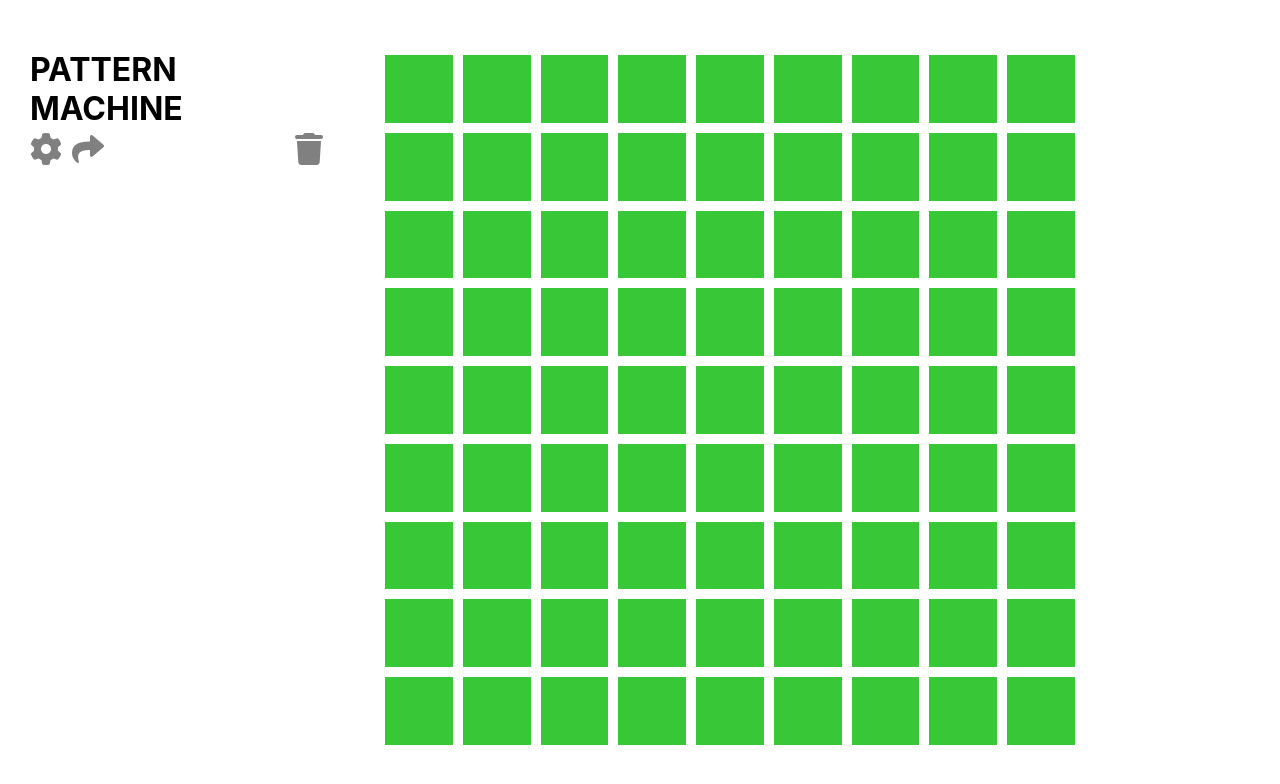
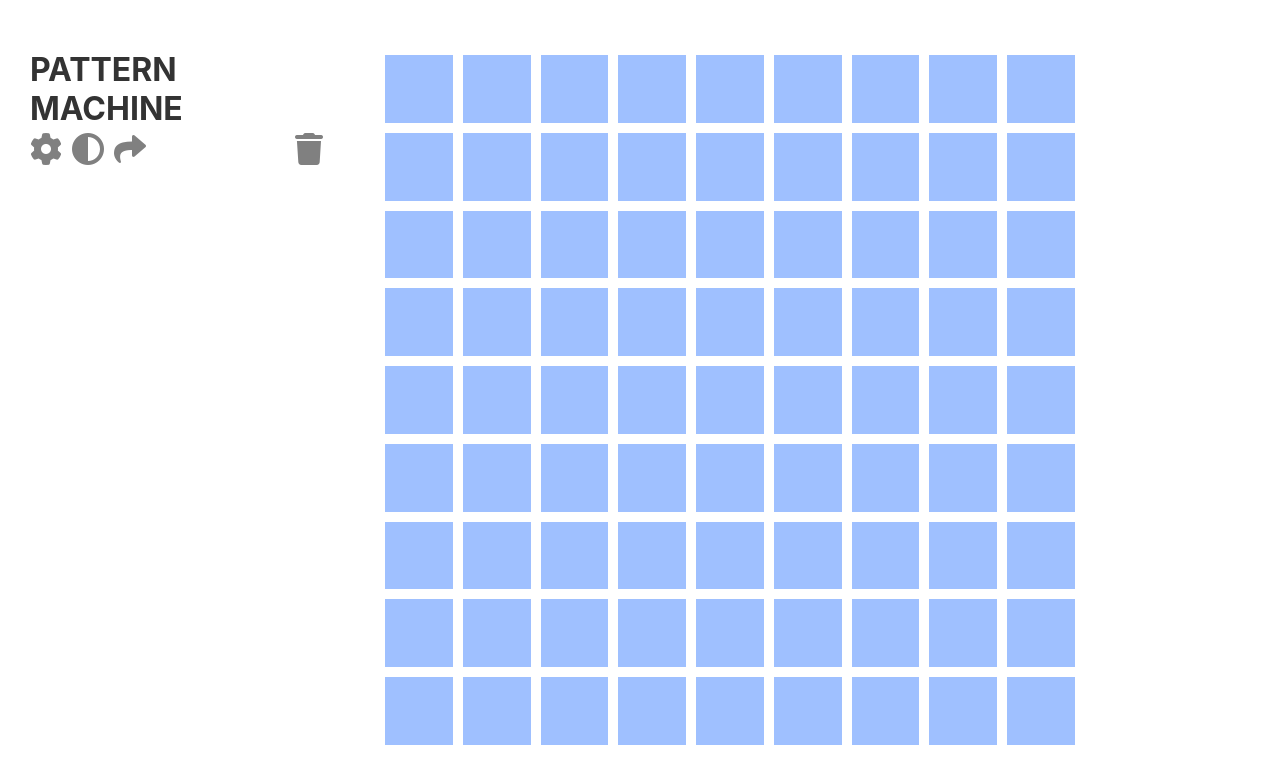
Before and after one commit to beth/pattern-machine, a React app: page / in a window 1280 px wide. Shown: the top 784 px of the page. Built offline with nearby package versions, Linux system fonts and the light colour scheme.

Commit message:
add high contrast mode

```diff
--- a/src/App.css
+++ b/src/App.css
@@ -1,3 +1,15 @@
+:root {
+  --medium-color: rgb(55, 199, 55);
+  --light-color: rgb(255, 196, 0);
+  --dark-color: rgb(140, 29, 231);
+}
+
+:root .high-contrast {
+  --medium-color: rgb(159, 192, 255);
+  --light-color: rgb(255, 152, 90);
+  --dark-color: rgb(51, 51, 51);
+}
+
 /* Reset Styles */
 h1 {
   margin: 0;
@@ -37,28 +49,29 @@ h1 {
   flex-grow: 1;
 }
 
-.square.green {
-  background-color: rgb(55, 199, 55);
+.square.medium {
+  background-color: var(--medium-color);
 }
-.square.yellow {
-  background-color: rgb(255, 196, 0);
+.square.light {
+  background-color: var(--light-color);
 }
-.square.purple {
-  background-color: rgb(140, 29, 231);
+.square.dark {
+  background-color: var(--dark-color);
 }
 
 .title {
   user-select: none;
 }
-.title .green {
-  color: rgb(55, 199, 55);
+.title .medium {
+  color: var(--medium-color);
 }
-.title .yellow {
-  color: rgb(255, 196, 0);
+.title .light {
+  color: var(--light-color);
 }
-.title .purple {
-  color: rgb(140, 29, 231);
+.title .dark {
+  color: var(--dark-color);
 }
+
 
 button {
   height: 40px;
@@ -81,15 +94,15 @@ i {
 }
 
 i:hover {
-  color: rgb(55, 199, 55);
+  color: var(--medium-color);
 }
 
 i:active {
-  color: rgb(255, 196, 0);
+  color: var(--light-color);
 }
 
 i.selected {
-  color: rgb(140, 29, 231);
+  color: var(--dark-color);
 }
 
 .settings {
@@ -141,7 +154,7 @@ i.selected {
 .message {
   margin-left: 5px;
   display: inline-block;
-  color: rgb(55, 199, 55);
+  color: var(--medium-color);
 }
 
 .slideleft {
--- a/src/App.js
+++ b/src/App.js
@@ -11,6 +11,7 @@ import { Title } from './components/title';
 import { Settings } from './components/settings';
 import { Message } from './components/message';
 import { Row } from './components/row';
+import { getEasterEggColors } from './colors';
 
 const MESSAGE_DELAY = 1000;
 
@@ -19,6 +20,7 @@ function App() {
   const [gridSize, setGridSize] = useState(GRID_SIZE);
   const [grid, setGrid] = useState(createNewGrid(GRID_SIZE));
   const [showMessage, setShowMessage] = useState(false);
+  const [highContrast, setHighContrast] = useState(true);
 
   useEffect(() => {
     if (window.screen.width < 550) {
@@ -58,22 +60,27 @@ function App() {
     setShowSettings(!showSettings);
   };
 
+  const toggleHighContrast = () => {
+    setHighContrast(!highContrast);
+  };
+
   const resetGrid = () => {
     setGrid(createNewGrid(gridSize));
   };
 
   const onShareGrid = () => {
-    shareGrid(grid, onCopy);
+    shareGrid(grid, onCopy, highContrast);
   }
 
   return (
-    <div class="app">
+    <div class={`app ${highContrast ? 'high-contrast' : ''}`}>
       <div className="sidebar">
         <div class="header">
-          <Title />
+          <Title colors={getEasterEggColors(highContrast)}/>
           <div class="buttons">
             <div class="left-section">
-              <i onClick={toggleSettings} class={`fas fa-cog fa-2x ${showSettings ? 'selected' : ''}`}></i>
+              <i onClick={toggleSettings} className={`fas fa-cog fa-2x ${showSettings ? 'selected' : ''}`}></i>
+              <i onClick={toggleHighContrast} class="fas fa-circle-half-stroke fa-2x"></i>
               <i onClick={onShareGrid} class="fas fa-share fa-2x"></i>
               <Message showMessage={showMessage}/>
             </div>
--- /dev/null
+++ b/src/colors.js
@@ -0,0 +1,44 @@
+export const SQUARE_COLORS = [
+  {
+    className: 'medium',
+    emoji: '🟩',
+  },
+  {
+    className: 'light',
+    emoji: '\ud83d\udfe8',
+  },
+  {
+    className: 'dark',
+    emoji: '🟪',
+  }
+];
+
+export const HIGH_CONTRAST_SQUARE_COLORS = [
+  {
+    className: 'medium',
+    emoji: '🟦',
+  },
+  {
+    className: 'light',
+    emoji: '🟧',
+  },
+  {
+    className: 'dark',
+    emoji: '⬛',
+  }
+];
+
+export const EASTER_EGG_COLORS = ['black', ...SQUARE_COLORS.map(color => color.className)];
+export const HIGH_CONTRAST_EASTER_EGG_COLORS = [
+  HIGH_CONTRAST_SQUARE_COLORS[2].className,
+  HIGH_CONTRAST_SQUARE_COLORS[0].className,
+  HIGH_CONTRAST_SQUARE_COLORS[1].className,
+];
+
+export function getSquareColors(highContrast) {
+  return highContrast ? HIGH_CONTRAST_SQUARE_COLORS : SQUARE_COLORS;
+}
+
+export function getEasterEggColors(highContrast) {
+  return highContrast ? HIGH_CONTRAST_EASTER_EGG_COLORS : EASTER_EGG_COLORS;
+}
--- a/src/components/square.js
+++ b/src/components/square.js
@@ -1,4 +1,4 @@
-import { SQUARE_COLORS } from "../grid-helpers";
+import { SQUARE_COLORS } from "../colors";
 
 export function Square({color, rowIdx, colIdx, onSquareUpdate}) {
   const onClick = () => {
--- a/src/components/title.js
+++ b/src/components/title.js
@@ -1,11 +1,10 @@
-import { useState  } from 'react';
-import { EASTER_EGG_COLORS } from '../grid-helpers';
-export function Title() {
+import { useState } from 'react';
+export function Title({ colors }) {
   const title = 'PATTERN MACHINE';
   const [letters, setLetters] = useState(Array(title.length).fill(0));
 
   const changeLetter = (index) => {
-    const newValue = (letters[index] + 1) % 4;
+    const newValue = (letters[index] + 1) % colors.length;
     const newLetters = letters.map((value, i) => {
       if(i === index) {
         return newValue;
@@ -19,7 +18,7 @@ export function Title() {
   return (<h1 class="title">
     {
       title.split('').map((letter, i) => {
-        return (<span onClick={() => changeLetter(i)} className={EASTER_EGG_COLORS[letters[i]]}>{letter}</span>)
+        return (<span onClick={() => changeLetter(i)} className={colors[letters[i]]}>{letter}</span>)
       })
     }
   </h1>);
--- a/src/grid-helpers.js
+++ b/src/grid-helpers.js
@@ -1,23 +1,8 @@
+import { getSquareColors } from "./colors";
+
 export const GRID_SIZE = 9;
 export const MIN_GRID = 1;
 export const MAX_GRID = 15;
-
-export const SQUARE_COLORS = [
-  {
-    className: 'green',
-    emoji: '🟩',
-  },
-  {
-    className: 'yellow',
-    emoji: '\ud83d\udfe8',
-  },
-  {
-    className: 'purple',
-    emoji: '🟪',
-  }
-];
-
-export const EASTER_EGG_COLORS = ['black', ...SQUARE_COLORS.map(color => color.className)];
 
 export const createNewGrid = (num, oldGrid) => {
   const state = [];
@@ -37,10 +22,11 @@ export const createNewGrid = (num, oldGrid) => {
   return state;
 };
 
-export const convertGridToEmojiString = (grid) => {
+export const convertGridToEmojiString = (grid, highContrast) => {
+  const colors = getSquareColors(highContrast);
   return grid.map(row => {
     return row.map(value => {
-      return SQUARE_COLORS[value].emoji;
+      return colors[value].emoji;
     }).join('');
   }).join('\n');
 }
--- a/src/share-helpers.js
+++ b/src/share-helpers.js
@@ -8,8 +8,8 @@ export const assertCanShare = (data) => {
   }
 }
 
-export const shareGrid = (grid, onCopy) => {
-  const text = convertGridToEmojiString(grid);
+export const shareGrid = (grid, onCopy, highContrast) => {
+  const text = convertGridToEmojiString(grid, highContrast);
   const data = { text };
   try {
     assertCanShare(data);
```
